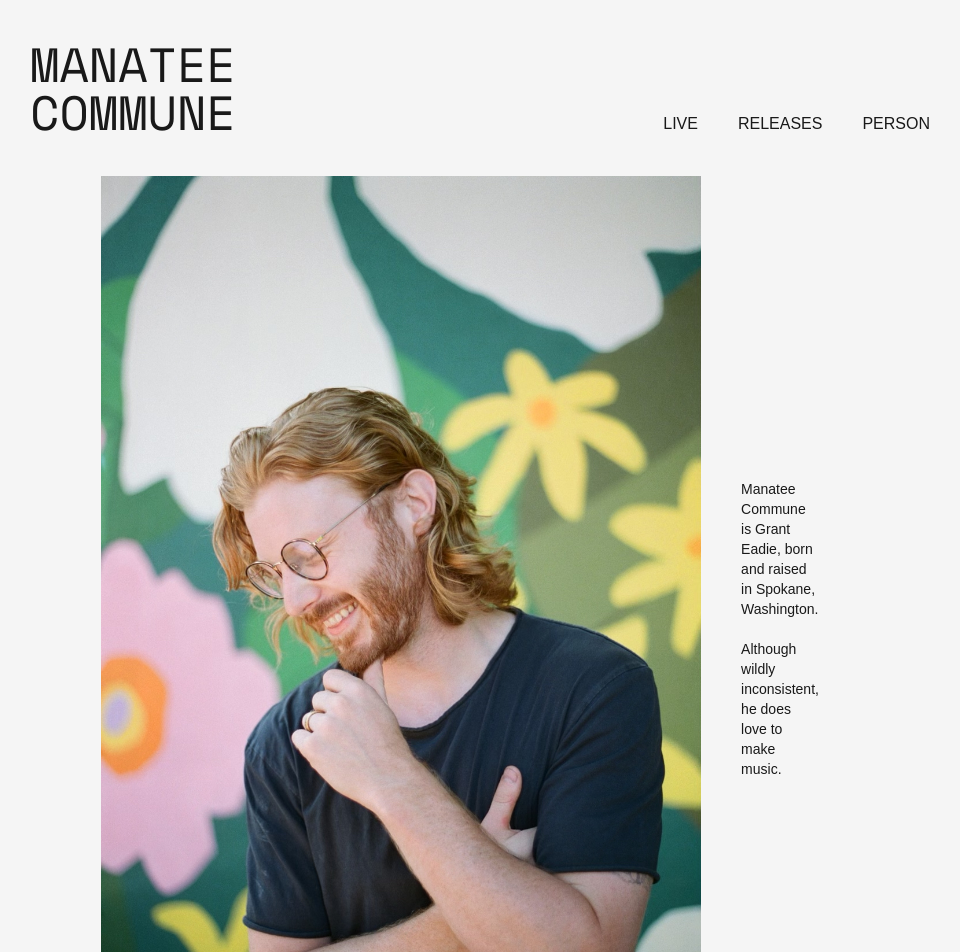
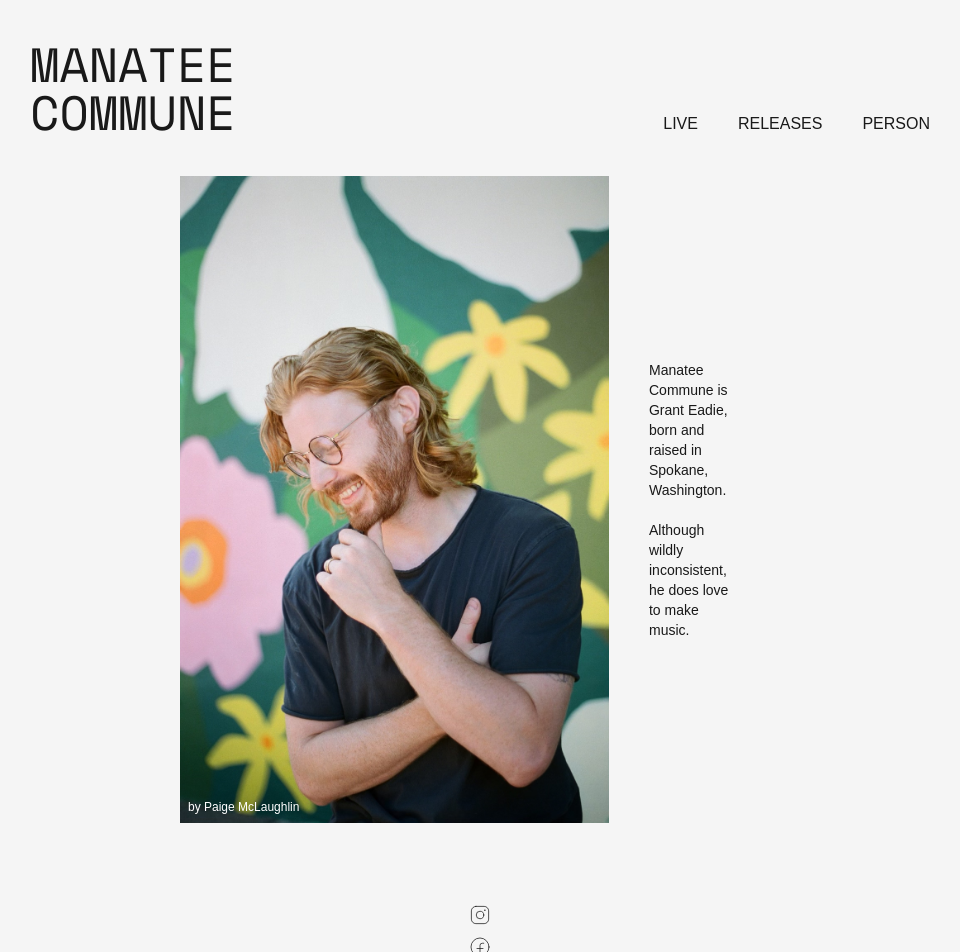
Before and after one commit to GrantEadie/manateecommune, a Next.js app: page /person in a window 1280 px wide. Shown: the top 952 px of the page, without its empty margins (160-1120 px from the left). Built offline with nearby package versions, Linux system fonts and the light colour scheme; a web font is replaced by a local one.

Commit message:
add paiges name under the photo

```diff
--- a/app/comps/nav.tsx
+++ b/app/comps/nav.tsx
@@ -70,7 +70,7 @@ function RoutesMobile() {
                 {routes.map((route, i) => (
                   <motion.div key={route} variants={itemVariants}>
                     <Link href={`/${route}`} key={i} onClick={handleOnClick}>
-                      <div className="--hover-social pb-24">{route}</div>
+                      <div className="--hover-social mb-24">{route}</div>
                     </Link>
                   </motion.div>
                 ))}
--- a/app/person/page.tsx
+++ b/app/person/page.tsx
@@ -4,8 +4,16 @@ import manatee from "../../public/03a.jpg";
 export default function PersonPage() {
   return (
     <div className="w-full xl:w-1/2 flex flex-col md:flex-row items-center justify-center">
-      <Image src={manatee} alt="grant eadie" />
-      <div className="w-full lg:w-1/2 p-10 text-sm">
+      <div className="relative text-white">
+        <Image src={manatee} alt="grant eadie" />
+        <a
+          href="https://www.instagram.com/portrapaige/"
+          className="absolute bottom-0 left-0 text-xs p-2"
+        >
+          by Paige McLaughlin
+        </a>
+      </div>
+      <div className="w-full lg:w-1/2 lg:px-10 py-10 text-sm">
         Manatee Commune is Grant Eadie, born and raised in Spokane, Washington.
         <br />
         <br />
```
